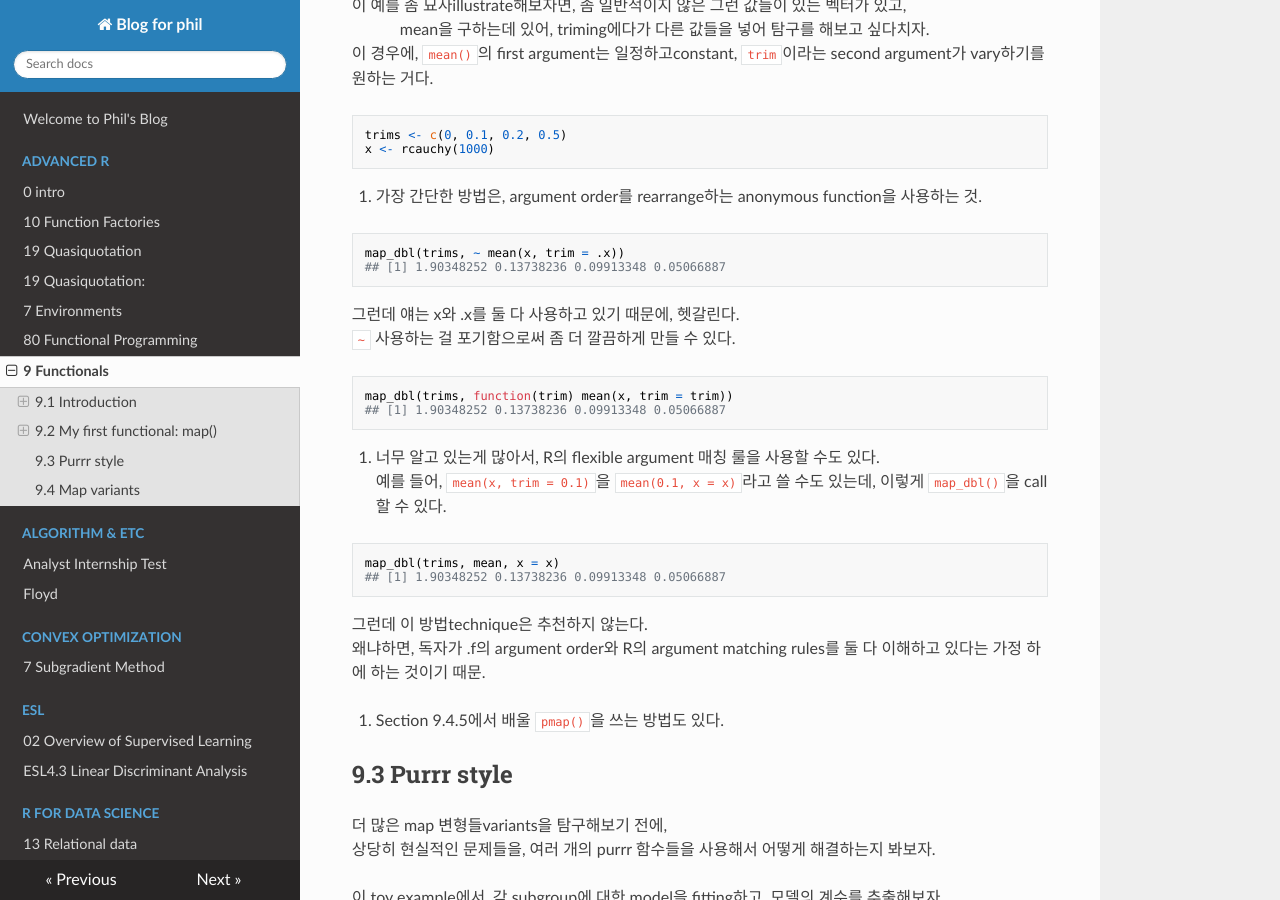
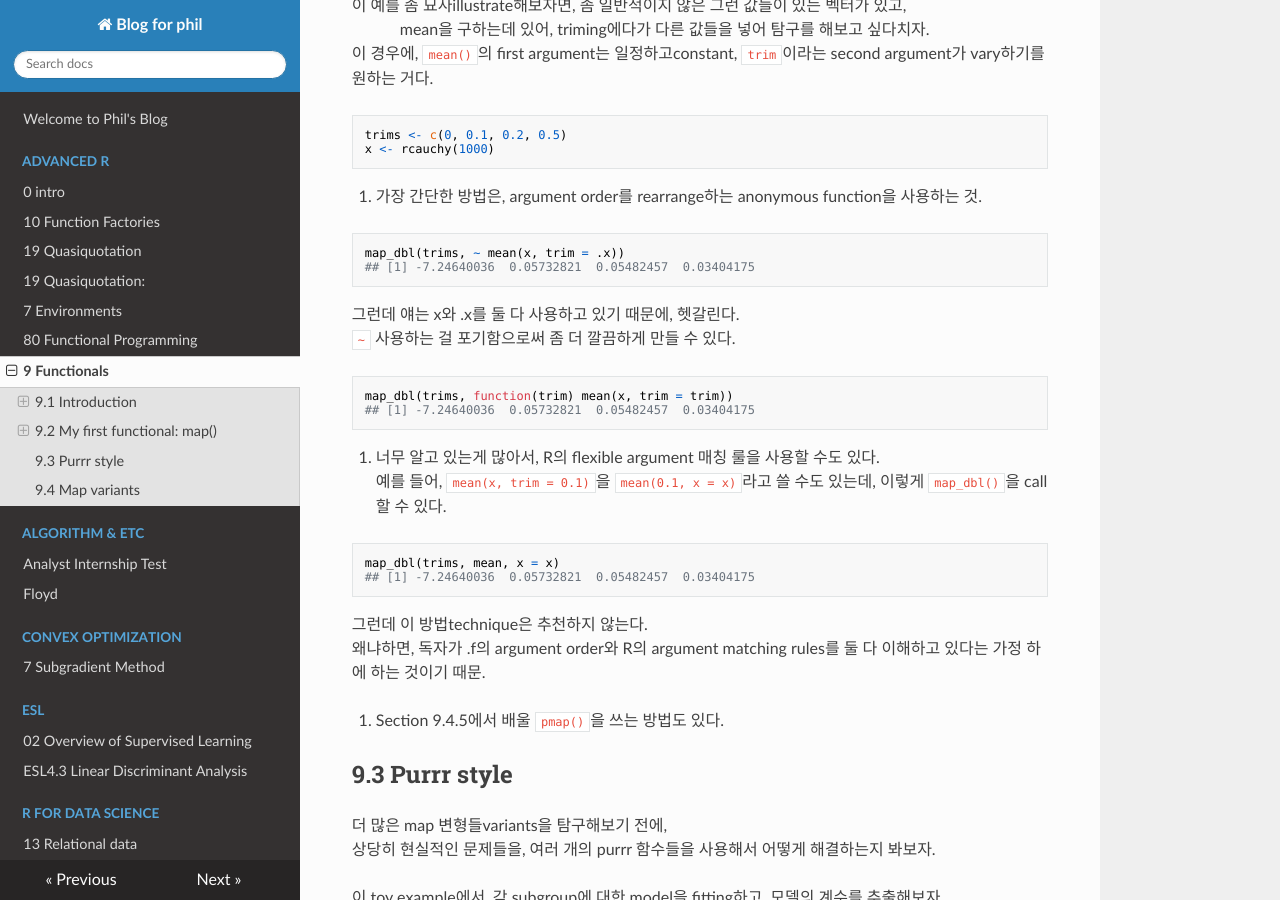
Before and after one commit to philyoun/portfolio, an MkDocs documentation site: the page built from docs/Advanced R/9-Functionals.md, in a window 1280 px wide and 900 px high, scrolled down 10106 px. Built offline with MkDocs 1.6.1, drawn with Linux system fonts in a browser that asks for light colours; nearby versions of some CDN libraries; some of the changed text lies outside the part shown.

Commit message:
update 9functionals

````diff
--- a/docs/Advanced R/9-Functionals.md
+++ b/docs/Advanced R/9-Functionals.md
@@ -101,7 +101,7 @@
 ## "double" "double" "double"
 ```
 
-1.  `map_lgl()`은 항상 logical vector를 return한다.
+2. `map_lgl()`은 항상 logical vector를 return한다.
 
 ``` r
 map_lgl(mtcars, is.double)
@@ -109,7 +109,7 @@
 ## TRUE TRUE TRUE TRUE TRUE TRUE TRUE TRUE TRUE TRUE TRUE
 ```
 
-1.  `map_int()`은 항상 integer vector를 return한다.
+3. `map_int()`은 항상 integer vector를 return한다.
 
 ``` r
 n_unique <- function(x) length(unique(x))
@@ -118,7 +118,7 @@
 ##   25    3   27   22   22   29   30    2    2    3    6
 ```
 
-1.  `map_dbl()`은 항상 double vector를 return한다.
+4. `map_dbl()`은 항상 double vector를 return한다.
 
 ``` r
 map_dbl(mtcars, mean)
@@ -336,26 +336,26 @@
 
 ``` r
 map_dbl(trims, ~ mean(x, trim = .x))
-## [1] 1.90348252 0.13738236 0.09913348 0.05066887
+## [1] -7.24640036  0.05732821  0.05482457  0.03404175
 ```
 
 그런데 얘는 x와 .x를 둘 다 사용하고 있기 때문에, 헷갈린다. <br /> `~` 사용하는 걸 포기함으로써 좀 더 깔끔하게 만들 수 있다.
 
 ``` r
 map_dbl(trims, function(trim) mean(x, trim = trim))
-## [1] 1.90348252 0.13738236 0.09913348 0.05066887
+## [1] -7.24640036  0.05732821  0.05482457  0.03404175
 ```
 
-1.  너무 알고 있는게 많아서, R의 flexible argument 매칭 룰을 사용할 수도 있다. <br /> 예를 들어, `mean(x, trim = 0.1)`을 `mean(0.1, x = x)`라고 쓸 수도 있는데, 이렇게 `map_dbl()`을 call할 수 있다.
+2. 너무 알고 있는게 많아서, R의 flexible argument 매칭 룰을 사용할 수도 있다. <br /> 예를 들어, `mean(x, trim = 0.1)`을 `mean(0.1, x = x)`라고 쓸 수도 있는데, 이렇게 `map_dbl()`을 call할 수 있다.
 
 ``` r
 map_dbl(trims, mean, x = x)
-## [1] 1.90348252 0.13738236 0.09913348 0.05066887
+## [1] -7.24640036  0.05732821  0.05482457  0.03404175
 ```
 
 그런데 이 방법technique은 추천하지 않는다. <br /> 왜냐하면, 독자가 .f의 argument order와 R의 argument matching rules를 둘 다 이해하고 있다는 가정 하에 하는 것이기 때문.
 
-1.  Section 9.4.5에서 배울 `pmap()`을 쓰는 방법도 있다.
+3. Section 9.4.5에서 배울 `pmap()`을 쓰는 방법도 있다.
 
 9.3 Purrr style
 ---------------
````
Also changed, not shown: other parts of docs/Advanced R/9-Functionals.md (+9 -9 lines), docs/Advanced R/9-Functionals.Rmd (+6 -6 lines).
